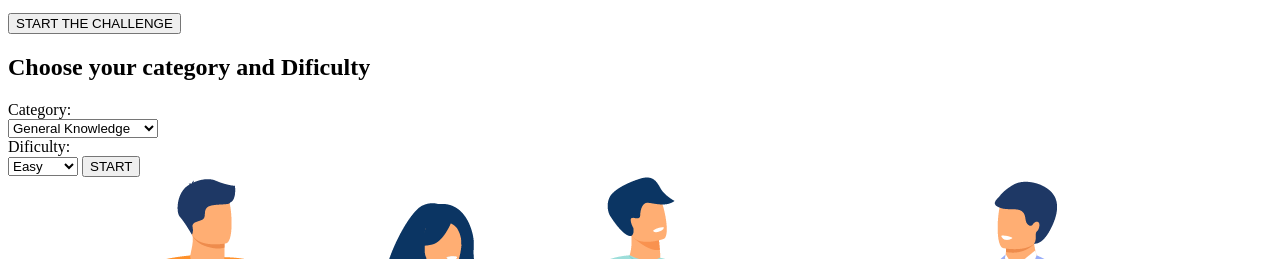
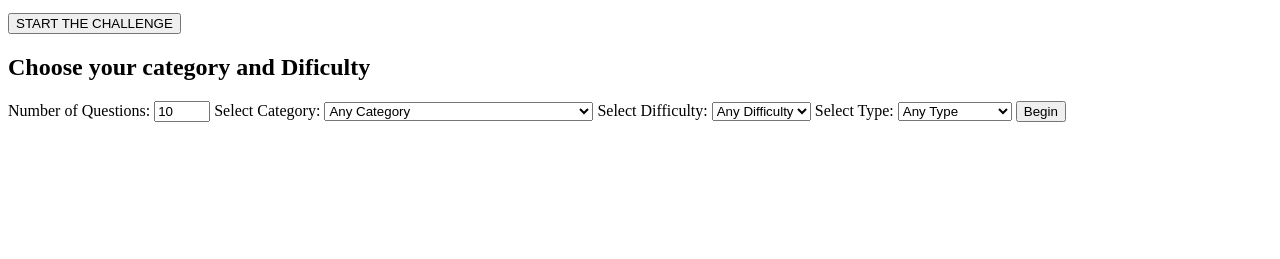
Before and after one commit to hectormataa/Flags, a website: page src/index.html in a window 1280 px wide. Shown: the part 541-800 px from the top of the page. Drawn offline with Linux system fonts and the light colour scheme.

Commit message:
con form de alan

```diff
--- a/src/index.html
+++ b/src/index.html
@@ -18,46 +18,64 @@
 
     <div id="ajustes">
         <h2 id="titulo2">Choose your category and Dificulty</h2>
-        <div id="preguntas">
-            <form>
-                <label for="category">Category:</label><br>
-                <select name="" id="tipo" required>
-                    <option value="0">General Knowledge</option>
-                    <option value="1">Books</option>
-                    <option value="2">Music</option>
-                    <option value="3">Films</option>
-                    <option value="4">Music</option>
-                    <option value="5">Musical and Theatres</option>
-                    <option value="6">Television</option>
-                    <option value="7">Video Games</option>
-                    <option value="8">Board Games</option>
-                    <option value="9">Science and Nature</option>
-                    <option value="10">Computers</option>
-                    <option value="11">Films</option>
-                    <option value="12">Science, Computers</option>
-                    <option value="13">Mathematics</option>
-                    <option value="14">Mythology</option>
-                    <option value="15">Sports</option>
-                    <option value="16">Geography</option>
-                    <option value="17">History</option>
-                    <option value="18">Politics</option>
-                    <option value="19">Art</option>
-                    <option value="20">Celebrities</option>
-                    <option value="21">Animals</option>
-                </select><br>
-                <label for="Dificulty">Dificulty:</label><br>
-                <select name="" id="dificultad" required>
-                    <option value="0">Easy</option>
-                    <option value="1">Medium</option>
-                    <option value="3">Hard</option>
+
+        <section>
+            <form action="">
+
+                <label for="trivia_amount">Number of Questions:</label>
+                <input type="number" name="trivia_amount" id="trivia_amount" class="form-control" min="1" max="50"
+                    value="10">
+
+                <label for="trivia_category">Select Category: </label>
+                <select name="trivia_category" id="trivia_category" class="form-control" >
+                    <option value="any">Any Category</option>
+                    <option value="9">General Knowledge</option>
+                    <option value="10">Entertainment: Books</option>
+                    <option value="11">Entertainment: Film</option>
+                    <option value="12">Entertainment: Music</option>
+                    <option value="13">Entertainment: Musicals &amp; Theatres</option>
+                    <option value="14">Entertainment: Television</option>
+                    <option value="15">Entertainment: Video Games</option>
+                    <option value="16">Entertainment: Board Games</option>
+                    <option value="17">Science &amp; Nature</option>
+                    <option value="18">Science: Computers</option>
+                    <option value="19">Science: Mathematics</option>
+                    <option value="20">Mythology</option>
+                    <option value="21">Sports</option>
+                    <option value="22">Geography</option>
+                    <option value="23">History</option>
+                    <option value="24">Politics</option>
+                    <option value="25">Art</option>
+                    <option value="26">Celebrities</option>
+                    <option value="27">Animals</option>
+                    <option value="28">Vehicles</option>
+                    <option value="29">Entertainment: Comics</option>
+                    <option value="30">Science: Gadgets</option>
+                    <option value="31">Entertainment: Japanese Anime &amp; Manga</option>
+                    <option value="32">Entertainment: Cartoon &amp; Animations</option>
                 </select>
-                <button id="START">START</button>
-              </form>
-        </div>
-        <div id="imagen_preguntas">
-           <img src="/img/concurso.png" alt="challenge">
-        </div>
-    </div>
+
+                <label for="trivia_difficulty">Select Difficulty: </label>
+                <select name="trivia_difficulty" id="trivia_difficulty" class="form-control">
+                    <option value="any">Any Difficulty</option>
+                    <option value="easy">Easy</option>
+                    <option value="medium">Medium</option>
+                    <option value="hard">Hard</option>
+                </select>
+
+                <label for="trivia_type">Select Type: </label>
+                <select name="trivia_type" id="trivia_type" class="form-control">&gt;
+                    <option value="any">Any Type</option>
+                    <option value="multiple">Multiple Choice</option>
+                    <option value="boolean">True / False</option>
+                </select>
+
+                <button class="btn btn-lg btn-primary btn-block" type="submit">Begin</button>
+
+            </form>
+
+
+        </section>
 
     <div id="Preguntas">
         <div id="card"></div>
```
Also changed, not shown: src/styles/main.scss (+3 -7 lines).
